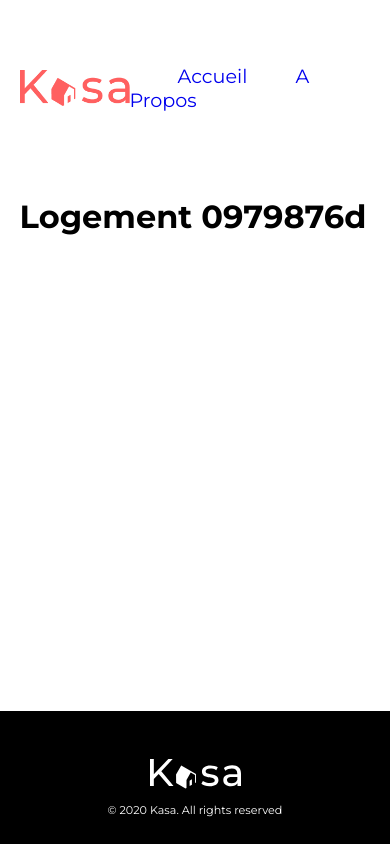
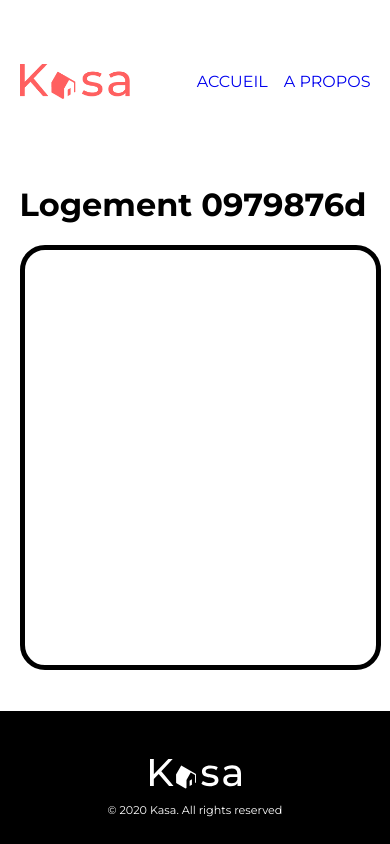
Before and after one commit to Matfav77/Kasa, a React (Create React App) app: page /logements/0979876d in a window 390 px wide. Built offline with nearby package versions, Linux system fonts and the light colour scheme.

Commit message:
Worked on Home page's responsiveness, started creation of Slideshow component

```diff
--- a/src/components/UI/Banner.module.css
+++ b/src/components/UI/Banner.module.css
@@ -33,6 +33,7 @@
     }
 
     .banner__txt {
-        font-size: 1.5rem;
+        font-size: 1.3rem;
+        text-align: center;
     }
 }
--- a/src/components/UI/Card.module.css
+++ b/src/components/UI/Card.module.css
@@ -35,3 +35,13 @@
 .default {
     background: #FF6060;
 }
+
+@media screen and (max-width: 768px) {
+    .card {
+        width: 100%;
+    }
+
+    .card span {
+        font-size: 1.2rem;
+    }
+}
--- /dev/null
+++ b/src/components/UI/SlideShow.js
@@ -0,0 +1,13 @@
+
+import styles from './SlideShow.module.css'
+
+
+
+const SlideShow = props => {
+
+    return <div className={styles.mainframe}>
+
+    </div>
+}
+
+export default SlideShow;
--- /dev/null
+++ b/src/components/UI/SlideShow.module.css
@@ -0,0 +1,6 @@
+.mainframe {
+    width: 100%;
+    height: 415px;
+    border: 5px solid black;
+    border-radius: 25px;
+}
--- a/src/pages/Logement.js
+++ b/src/pages/Logement.js
@@ -1,14 +1,17 @@
 import { useParams } from "react-router-dom";
-import allRentals from '../data/logements.json'
+import allRentals from '../data/logements.json';
+import styles from './Logements.module.css';
+import SlideShow from '../components/UI/SlideShow'
 
 const Logement = props => {
 
     const { id } = useParams();
     const foundAccomodation = allRentals.filter(e => e.id === id);
 
-
-
-    return <h1>Logement {id} </h1>
+    return <>
+        <h1>Logement {id} </h1>
+        <SlideShow />
+    </>
 }
 
 export default Logement
--- a/src/pages/partials/Header.module.css
+++ b/src/pages/partials/Header.module.css
@@ -7,9 +7,16 @@
     margin: 4rem 5%;
 }
 
+.header nav {
+    display: flex;
+    flex-flow: row wrap;
+    justify-content: flex-end;
+    column-gap: 3rem;
+    margin-left: auto;
+}
+
 .header a {
     font-size: 1.8rem;
-    margin-left: 3rem;
     text-decoration: none;
 }
 
@@ -23,7 +30,12 @@
         width: 110px;
     }
 
+    .header nav {
+        column-gap: 1rem;
+    }
+
     .header a {
-        font-size: 1.2rem;
+        font-size: 1rem;
+        text-transform: uppercase;
     }
 }
```
Also changed, not shown: src/pages/Logements.module.css (added).
